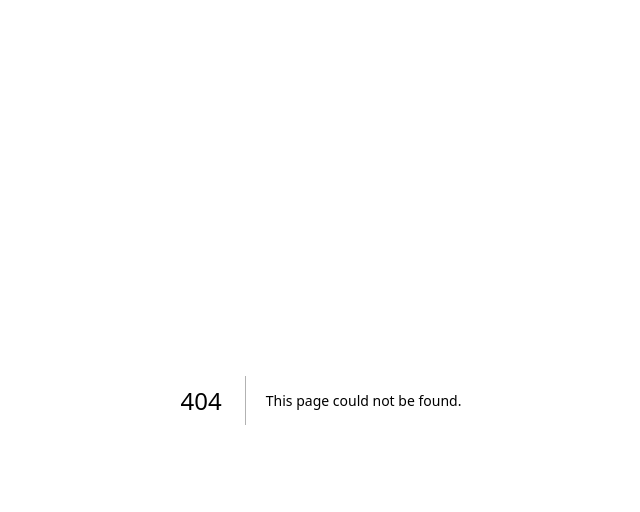
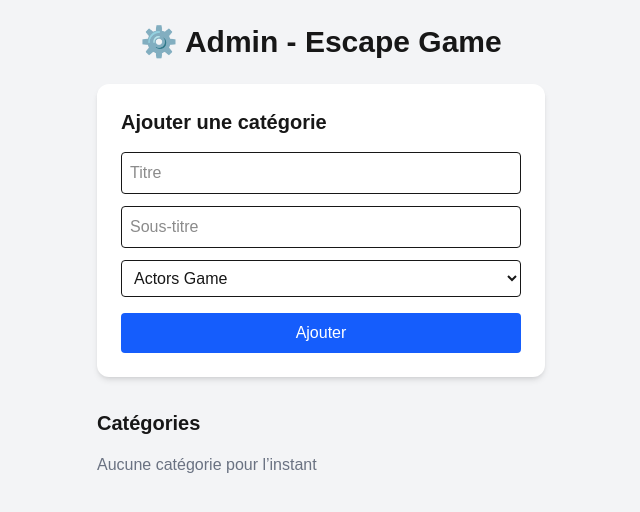
Before and after one commit to Trophaigle/EscapeGame_MaPrevEnJeu, a Next.js app: page /admin in a window 1280 px wide. Before the commit this address had no page. Shown: the top 512 px of the page, without its empty margins (319-959 px from the left). Built offline with nearby package versions, Linux system fonts and the light colour scheme.

Commit message:
branch drag drop image

```diff
--- /dev/null
+++ b/app/admin/page.tsx
@@ -0,0 +1,112 @@
+"use client";
+
+import { useState } from "react";
+
+type Category = {
+  id: string;
+  title: string;
+  subtitle: string;
+  type: string;
+};
+
+export default function AdminPage() {
+  const [categories, setCategories] = useState<Category[]>([]);
+
+  const [title, setTitle] = useState("");
+  const [subtitle, setSubtitle] = useState("");
+  const [type, setType] = useState("actors");
+
+  const addCategory = () => {
+    if (!title || !subtitle) return;
+
+    const newCategory: Category = {
+      id: Date.now().toString(),
+      title,
+      subtitle,
+      type,
+    };
+
+    setCategories((prev) => [...prev, newCategory]);
+
+    // reset
+    setTitle("");
+    setSubtitle("");
+    setType("actors");
+  };
+
+  const deleteCategory = (id: string) => {
+    setCategories((prev) => prev.filter((cat) => cat.id !== id));
+  };
+
+  return (
+    <div className="min-h-screen bg-gray-100 p-6 flex flex-col items-center">
+      <h1 className="text-3xl font-bold mb-6">⚙️ Admin - Escape Game</h1>
+
+      {/* 🧾 Formulaire */}
+      <div className="bg-white p-6 rounded-xl shadow-md w-full max-w-md mb-8">
+        <h2 className="text-xl font-semibold mb-4">Ajouter une catégorie</h2>
+
+        <input
+          className="w-full mb-3 p-2 border rounded"
+          placeholder="Titre"
+          value={title}
+          onChange={(e) => setTitle(e.target.value)}
+        />
+
+        <input
+          className="w-full mb-3 p-2 border rounded"
+          placeholder="Sous-titre"
+          value={subtitle}
+          onChange={(e) => setSubtitle(e.target.value)}
+        />
+
+        <select
+          className="w-full mb-4 p-2 border rounded"
+          value={type}
+          onChange={(e) => setType(e.target.value)}
+        >
+          <option value="actors">Actors Game</option>
+          <option value="riskFamilies">Risk Families</option>
+        </select>
+
+        <button
+          onClick={addCategory}
+          className="w-full bg-blue-600 text-white py-2 rounded hover:bg-blue-700"
+        >
+          Ajouter
+        </button>
+      </div>
+
+      {/* 📋 Liste des catégories */}
+      <div className="w-full max-w-md">
+        <h2 className="text-xl font-semibold mb-4">Catégories</h2>
+
+        {categories.length === 0 && (
+          <p className="text-gray-500">Aucune catégorie pour l’instant</p>
+        )}
+
+        <div className="flex flex-col gap-3">
+          {categories.map((cat) => (
+            <div
+              key={cat.id}
+              className="bg-white p-4 rounded-lg shadow flex justify-between items-center"
+            >
+              <div>
+                <p className="font-bold">{cat.title}</p>
+                <p className="text-sm text-gray-600">{cat.subtitle}</p>
+                <p className="text-xs text-gray-400">{cat.type}</p>
+              </div>
+
+              <button
+                onClick={() => deleteCategory(cat.id)}
+                className="text-red-500 hover:text-red-700"
+              >
+                🗑
+              </button>
+            </div>
+          ))}
+        </div>
+      </div>
+    </div>
+  );
+}
```
